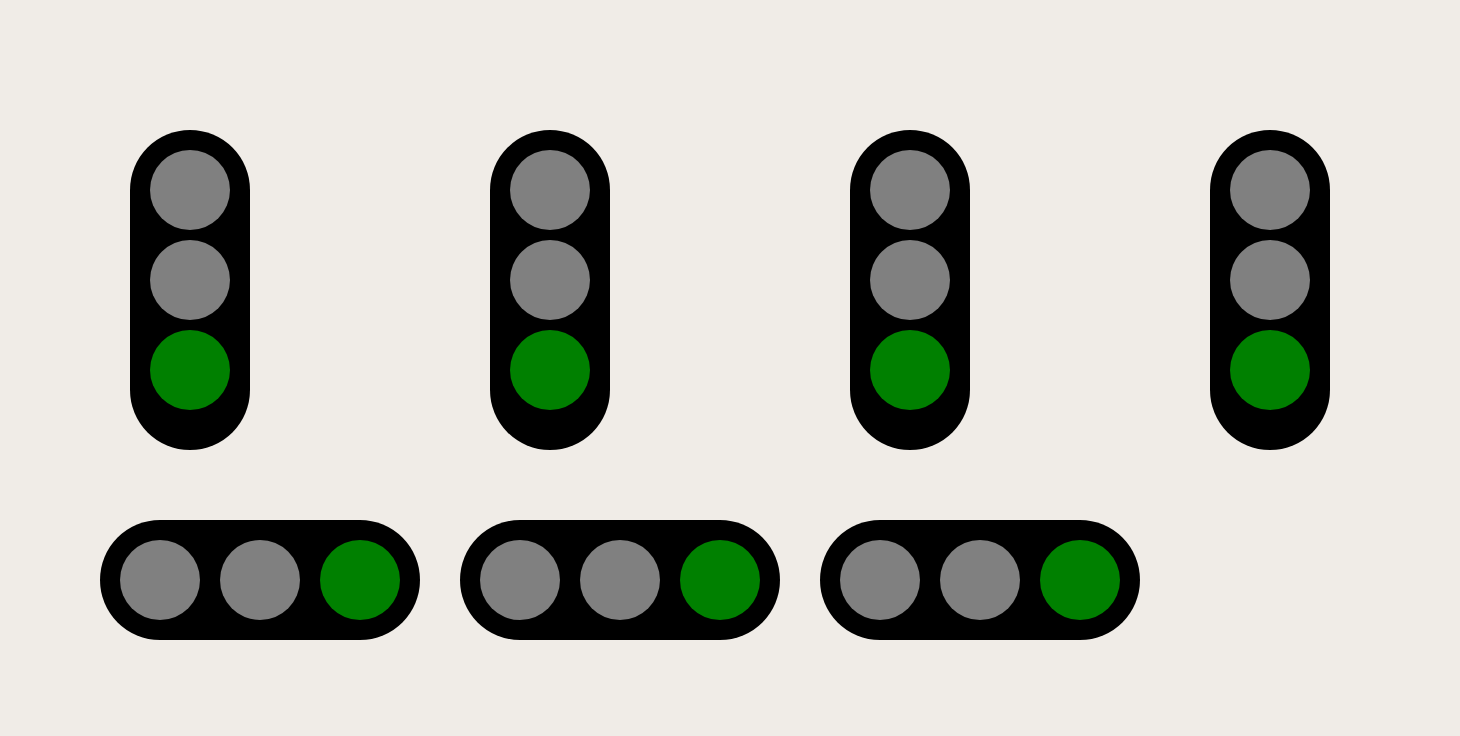
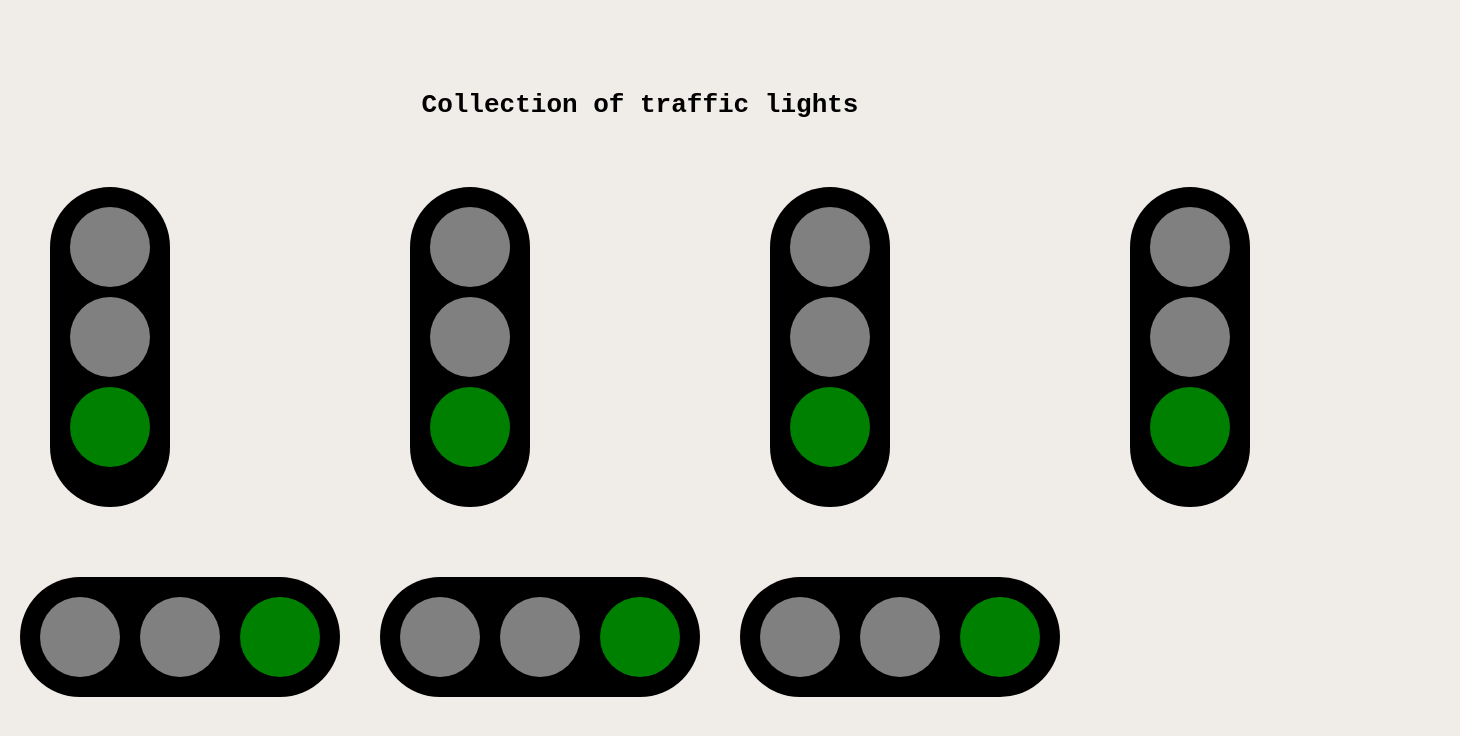
Before and after one commit to dennismaricarl/React-Projects-Mari-Dennis, a React (Create React App) app in the folder traffic-light/: page / in a window 1280 px wide. Shown: the top 736 px of the page, 1460 px wide, since content can reach past the window. Built offline with nearby package versions, Linux system fonts and the light colour scheme.

Commit message:
added title:

```diff
--- a/traffic-light/src/App.css
+++ b/traffic-light/src/App.css
@@ -1,3 +1,15 @@
+.wrapper{
+    margin: 0px;
+    display:inline-grid;
+    grid-template-columns: auto auto auto auto;
+}
+
+h1{
+    font-family: monospace;
+    text-align: center;
+    margin-top: 90px;
+}
+
 .trafficCircles{
     height: 80px;
     width: 80px;
@@ -28,9 +40,3 @@
     border-radius: 100px;
 
 }
-
-.wrapper{
-    margin: 80px;
-    display:inline-grid;
-    grid-template-columns: auto auto auto auto;
-}
--- a/traffic-light/src/App.js
+++ b/traffic-light/src/App.js
@@ -22,6 +22,7 @@ function App() {
   }
   return (
     <>
+    <h1>Collection of traffic lights</h1>
     <div className="wrapper">
       <TrafficLight trafficColors={trafficColors}/>
       <TrafficLight trafficColors={trafficColors}/>
```
